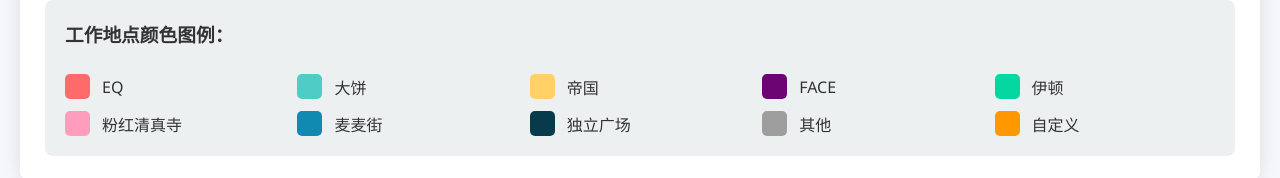
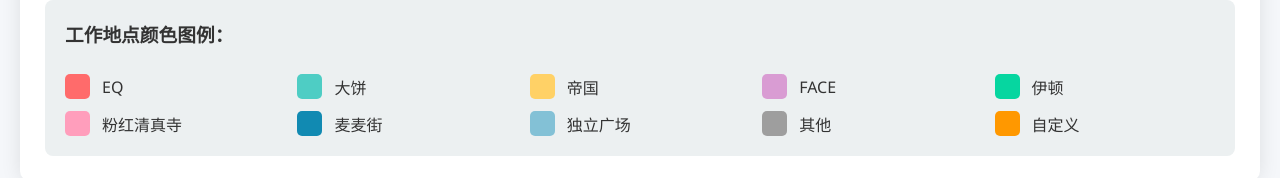
Before and after one commit to 1Adamyan/work-schedule-date, a plain HTML site: page index.html in a window 1280 px wide. Shown: the part 1200-1378 px from the top of the page. Drawn offline with Linux system fonts and the light colour scheme.

Commit message:
Update index.html

```diff
--- a/index.html
+++ b/index.html
@@ -459,11 +459,11 @@
                         'EQ': '#FF6B6B',
                         '大饼': '#4ECDC4',
                         '帝国': '#FFD166',
-                        'FACE': '#6A0572',
+                        'FACE': '#d99cd3',
                         '伊顿': '#06D6A0',
                         '粉红清真寺': '#FF9EBC',
                         '麦麦街': '#118AB2',
-                        '独立广场': '#073B4C',
+                        '独立广场': '#83c1d6',
                         '其他': '#9E9E9E',
                         '自定义': '#FF9800'
                     }
```
